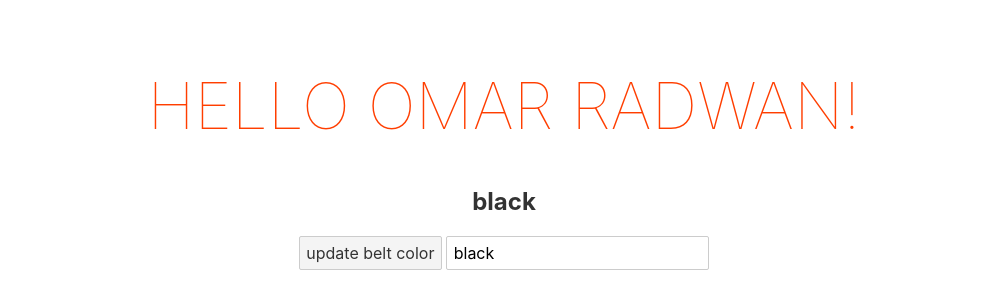
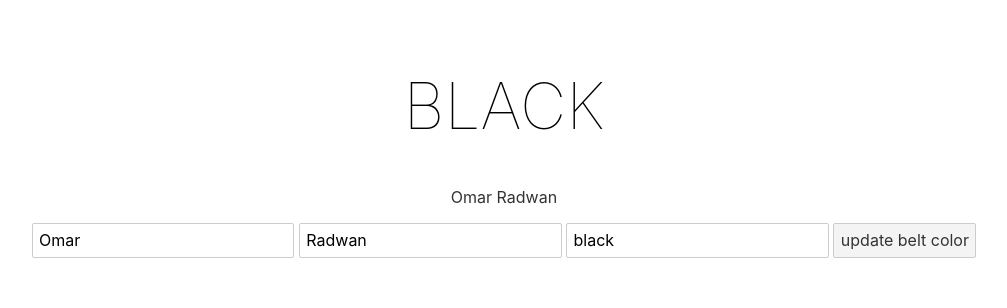
Before and after one commit to Omar125Radwan/myproject, a Svelte app: page / in a window 1280 px wide. Shown: the top 308 px of the page, without its empty margins (136-1143 px from the left). Built offline with nearby package versions, Linux system fonts and the light colour scheme.

Commit message:
Reactive Values

```diff
--- a/src/App.svelte
+++ b/src/App.svelte
@@ -1,23 +1,28 @@
 <script>
-	export let name;
-	let beltColor = 'black';
+	let firstName = "Omar";
+	let lastName = "Radwan";
+	let beltColor = "black";
+
+
+	// Reactive Values
+	$: fullName = `${firstName} ${lastName}`;
+	$: {
+		console.log(beltColor);
+		console.log(fullName);
+	}
+
 	const handleClick = () => {
-		beltColor = 'orange';
-	}
-	const handleInput = (e) => {
-		beltColor = e.target.value;
-	}
+		beltColor = "orange";
+	};
 </script>
 
 <main>
-	<h1>Hello {name}!</h1>
-	<h2>{beltColor}</h2>
+	<h1 style="color: {beltColor}">{beltColor}</h1>
+	<p>{fullName}</p>
+	<input type="text" bind:value={firstName}>
+	<input type="text" bind:value={lastName}>
+	<input type="text" bind:value={beltColor}>
 	<button on:click={handleClick}>update belt color</button>
-	<!-- One Way Data Binding -->
-	<!-- <input type="text" on:input={handleInput}> -->
-	<!-- Two Way Data Binding -->
-	<!-- <input type="text" on:input={handleInput} value="{beltColor}"> -->
-	<input type="text" bind:value={beltColor}>
 </main>
 
 <style>
```
